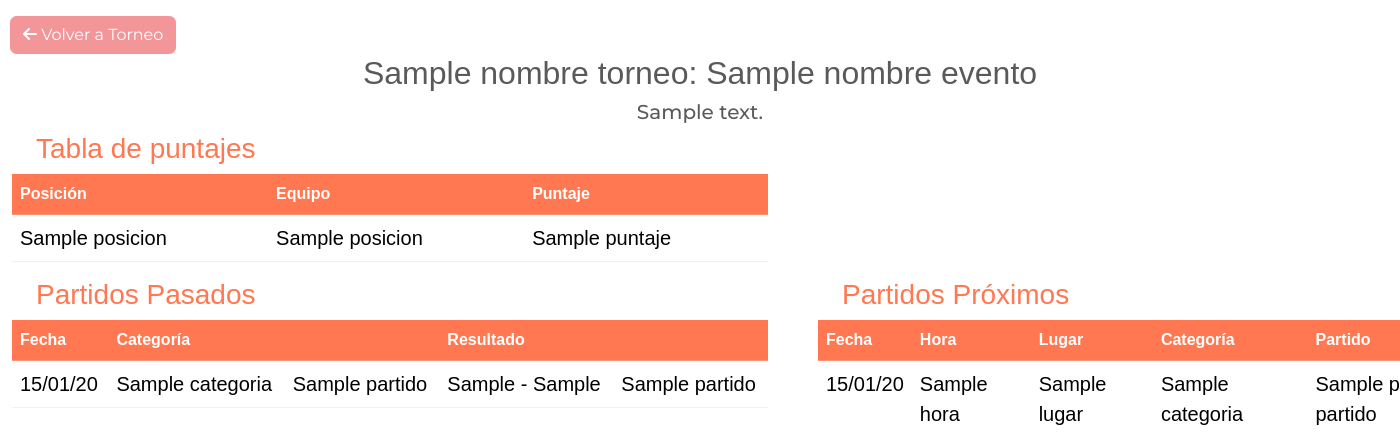
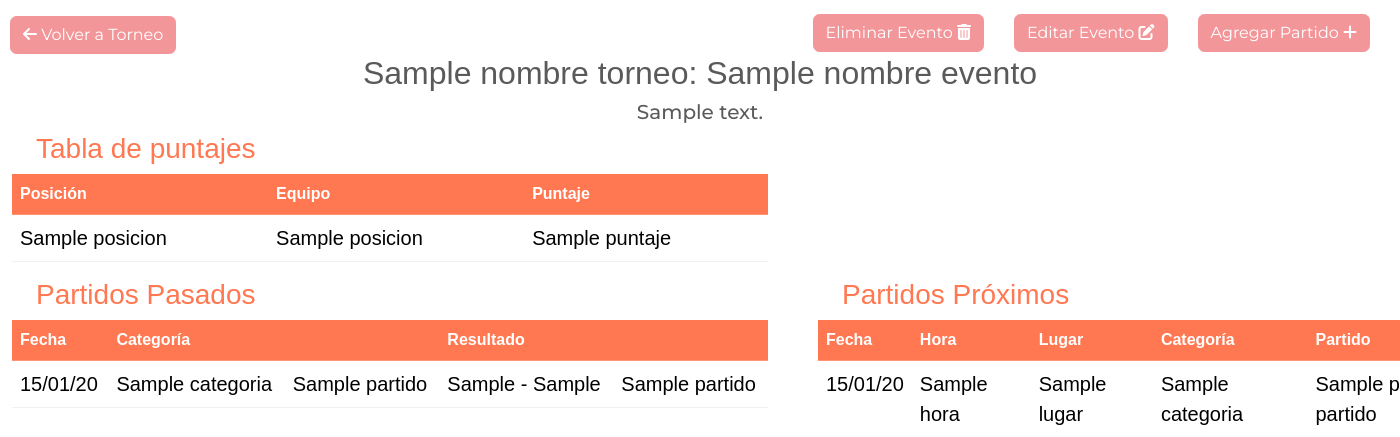
Before and after one commit to DCC-CC4401/2024-1-CC4401-1-grupo-8, a Django app: template quienvaganando/templates/quienvaganando/overview_evento.html in a window 1400 px wide; the page is wider, and only the part inside the window is pictured. Shown: the part 136-573 px from the top of that part. Run offline with Django 3.2, Linux system fonts and the light colour scheme; the template is opened without the code that fills it: most values are stand-ins (such as "Sample title", 1, 10 or a date in 2020); some libraries are stand-ins or nearby versions.

Commit message:
feat: botones funcionalidades evento
Se añaden botones para modificar los componenetes del evento en la overview, en caso de ser el dueño del torneo.

```diff
--- a/quienvaganando/templates/quienvaganando/overview_evento.html
+++ b/quienvaganando/templates/quienvaganando/overview_evento.html
@@ -22,18 +22,37 @@
       top: 150px;
       right: 20px;
    }
+   .button-container {
+    top: 150px;
+    position: absolute;
+    right: 20px;
+    justify-content: flex-end;
+    display: flex;
+    flex-direction: row;
+    align-items: center;
+    gap: 10px;
+    }
   </style>
 </head>
 
 <body>
   <a href="{% url 'overview_torneo' uuid_torneo=uuid_torneo %}" class="btn btn-secondary"><i class="fas fa-arrow-left"></i> Volver a Torneo</a>
+  <div class="button-container">
+    <button class="btn btn-secondary" onclick="window.location.href='{% url 'eliminar_evento' uuid_torneo=uuid_torneo nombre_evento=nombre_evento %}'">Eliminar Evento <i class="fas fa-trash-alt"></i></button>
+    <button class="btn btn-secondary" onclick="window.location.href='{% url 'editar_evento' uuid_torneo=uuid_torneo nombre_evento=nombre_evento %}'">Editar Evento <i class="fas fa-edit"></i></button>
+    <button class="btn btn-secondary" onclick="window.location.href='{% url 'agregar_partido' uuid_torneo=uuid_torneo nombre_evento=nombre_evento %}'">Agregar Partido <i class="fas fa-plus"></i></button>
+  </div>
   <h2 style="font-family: 'DM Sans', sans-serif; text-align: center;" > {{ nombre_torneo }}: {{ nombre_evento }}</h2>
   <h5 style="text-align: center;">{{ descripcion }}</h5>
   {% if is_owner %}
-  <a href="{% url 'eliminar_evento' uuid_torneo=uuid_torneo nombre_evento=nombre_evento %}" class="btn btn-danger eliminar-evento">Eliminar Evento <i class="fas fa-trash-alt"></i></a>
+
   {% endif %}
   <div style="float:left">
 
+
+      <!-- <a href="{% url 'eliminar_evento' uuid_torneo=uuid_torneo nombre_evento=nombre_evento %}" class="btn btn-danger eliminar-evento">Eliminar Evento <i class="fas fa-trash-alt"></i></a>
+      <a href="{% url 'editar_evento' uuid_torneo=uuid_torneo nombre_evento=nombre_evento %}" class="btn btn-danger eliminar-evento">Editar Evento <i class="fas fa-edit"></i></a>
+      <a href="{% url 'agregar_partido' uuid_torneo=uuid_torneo nombre_evento=nombre_evento %}" class="btn btn-danger eliminar-evento">Agregar Partido <i class="fas fa-plus"></i></a> -->
     <!-- TABLA PUNTAJES -->
     <div class="container">
       <div class="col-7" style="font-family: 'DM Sans', sans-serif;" style="display: flex">
--- a/quienvaganando/views.py
+++ b/quienvaganando/views.py
@@ -289,5 +289,5 @@ def eliminar_partido(request, uuid_torneo, nombre_evento, id_partido):
     if not (request.user.is_authenticated and request.user == torneo.owner):
         raise PermissionDenied
     partido.delete()
-    messages.succes(request, "Partido eliminado correctamente")
+    messages.success(request, "Partido eliminado correctamente")
     return redirect('overview_evento', uuid_torneo=uuid_torneo, nombre_evento=nombre_evento)
```
